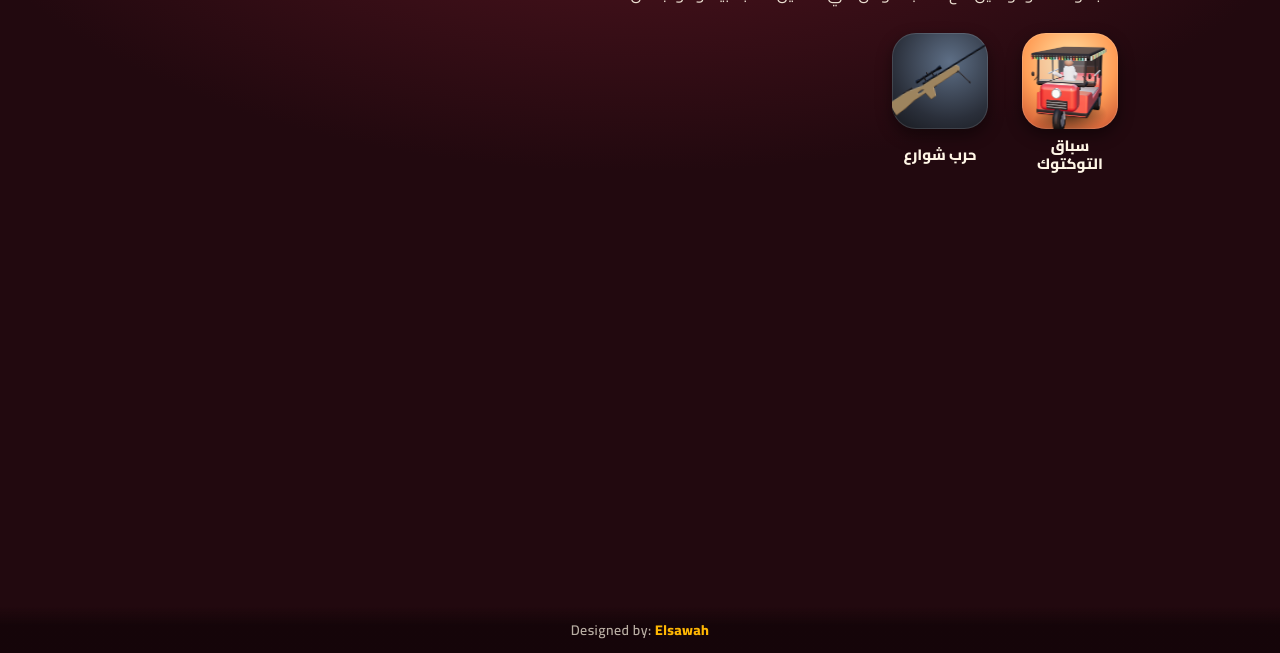
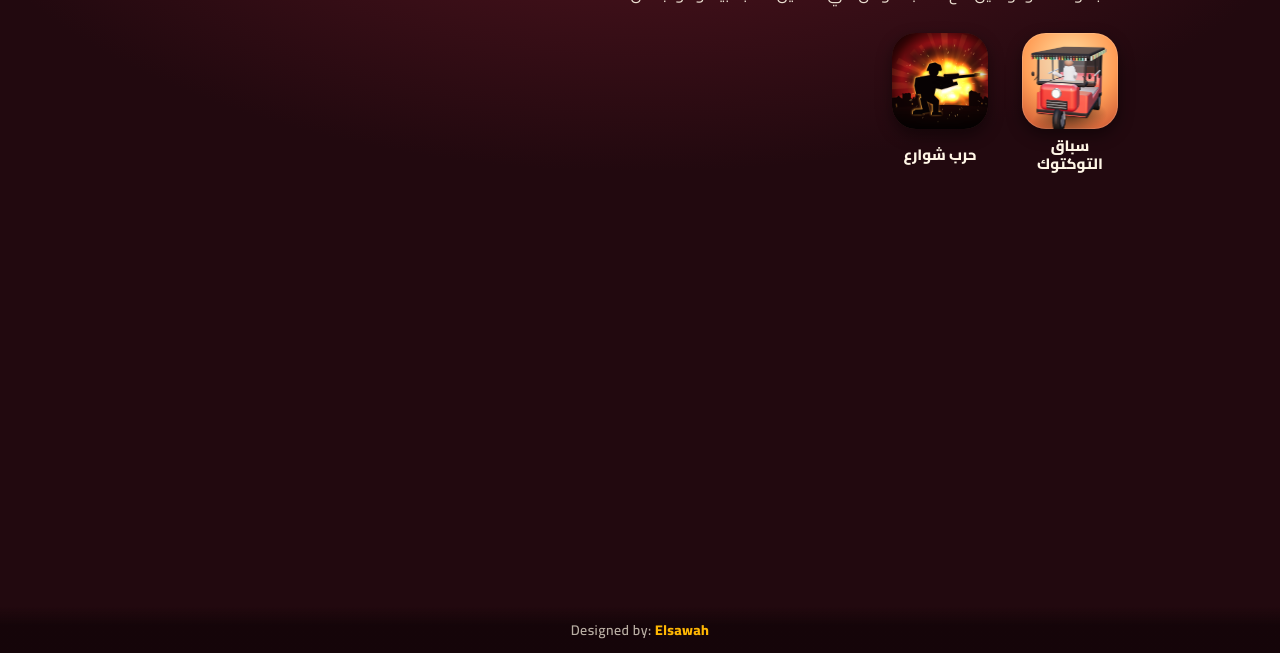
Before and after one commit to adomja1212/Acc, a website: page index.html in a window 1280 px wide. Shown: the part 147-800 px from the top of the page. Drawn offline with Linux system fonts and the light colour scheme.

Commit message:
New Street War icon: soldier firing in front of an explosion
Co-Authored-By: Claude Opus 5.5 <noreply@anthropic.com>
Claude-Session: https://claude.ai/code/session_01D26KBoztBp7ZnFQXwXFFjJ

```diff
--- a/index.html
+++ b/index.html
@@ -35,7 +35,7 @@ h1{font-family:Lalezar,Cairo,sans-serif;font-weight:400;font-size:clamp(48px,9vw
 .ico.tuk{background:radial-gradient(circle at 50% 30%,#ffe4a8,#ff9e57 55%,#c8502e)}
 .ico.tuk img{transform:scale(1.18) translateY(4%)}
 .ico.war{background:radial-gradient(circle at 60% 30%,#5e6f86,#2a2f3a 65%,#16181d)}
-.ico.war img{transform:scale(1.3) rotate(-8deg)}
+.ico.war{background:#2b0505}
 .app:hover .ico,.app:focus-visible .ico{transform:translateY(-3px) scale(1.04)}
 .app:active .ico{transform:scale(.95)}
 .app:focus-visible{outline:none}
@@ -66,7 +66,7 @@ footer button{background:var(--red);border:0;border-radius:999px;color:var(--ink
 
  <section class="apps" aria-label="الألعاب">
   <a class="app" href="tuktuk.html" id="gTuk"><span class="ico tuk"><img src="assets/icons/tuktuk.png" alt=""></span><b>سباق التوكتوك</b></a>
-  <a class="app" href="war.html" id="gWar"><span class="ico war"><img src="assets/icons/sniper.png" alt=""></span><b>حرب شوارع</b></a>
+  <a class="app" href="war.html" id="gWar"><span class="ico war"><img src="assets/icons/war.png" alt=""></span><b>حرب شوارع</b></a>
  </section>
 
  <footer><span id="ver"></span><button id="exitApp" hidden>⏻ خروج من التطبيق</button></footer>
```
Also changed, not shown: assets/icons/sniper.png (deleted), assets/icons/war.png (added).
